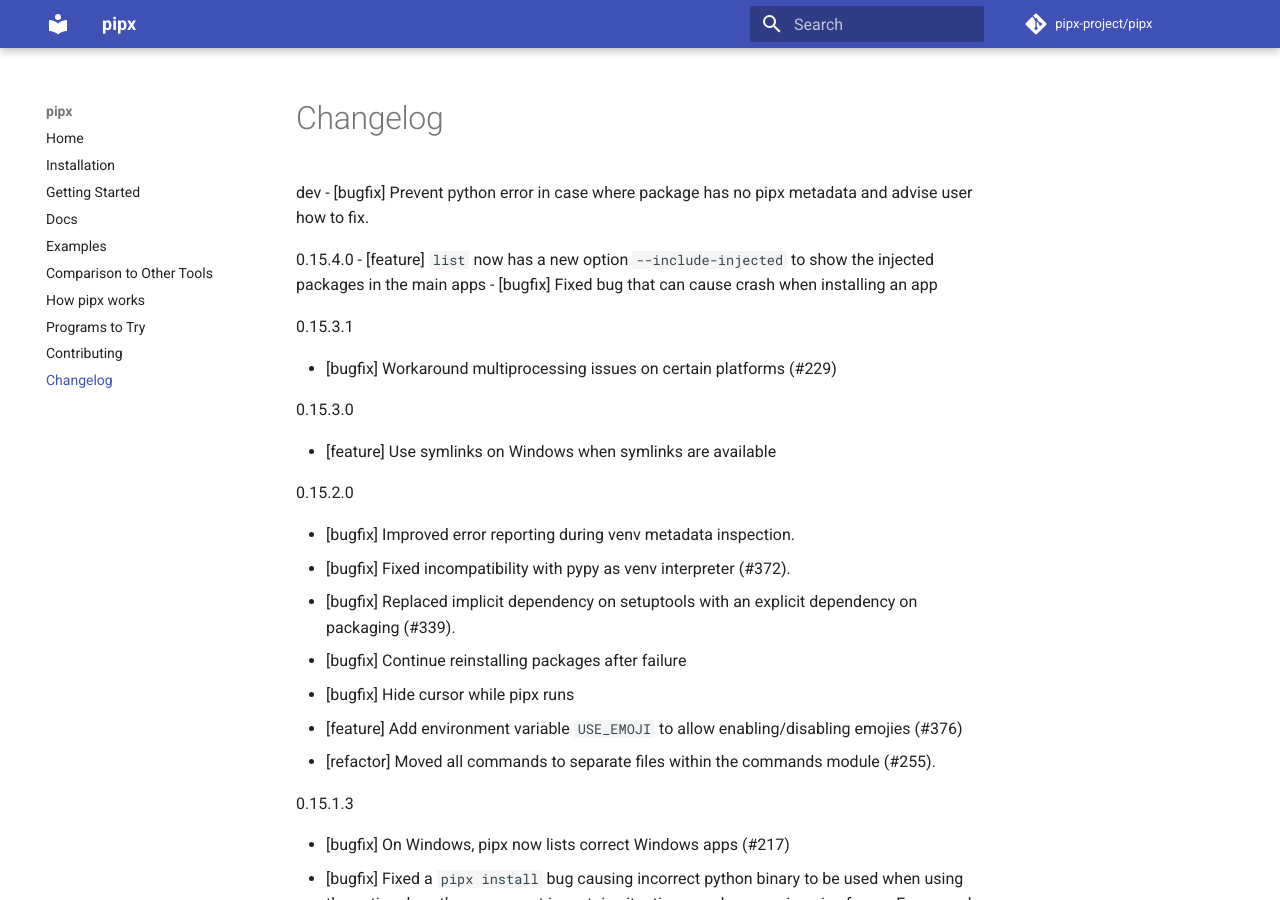
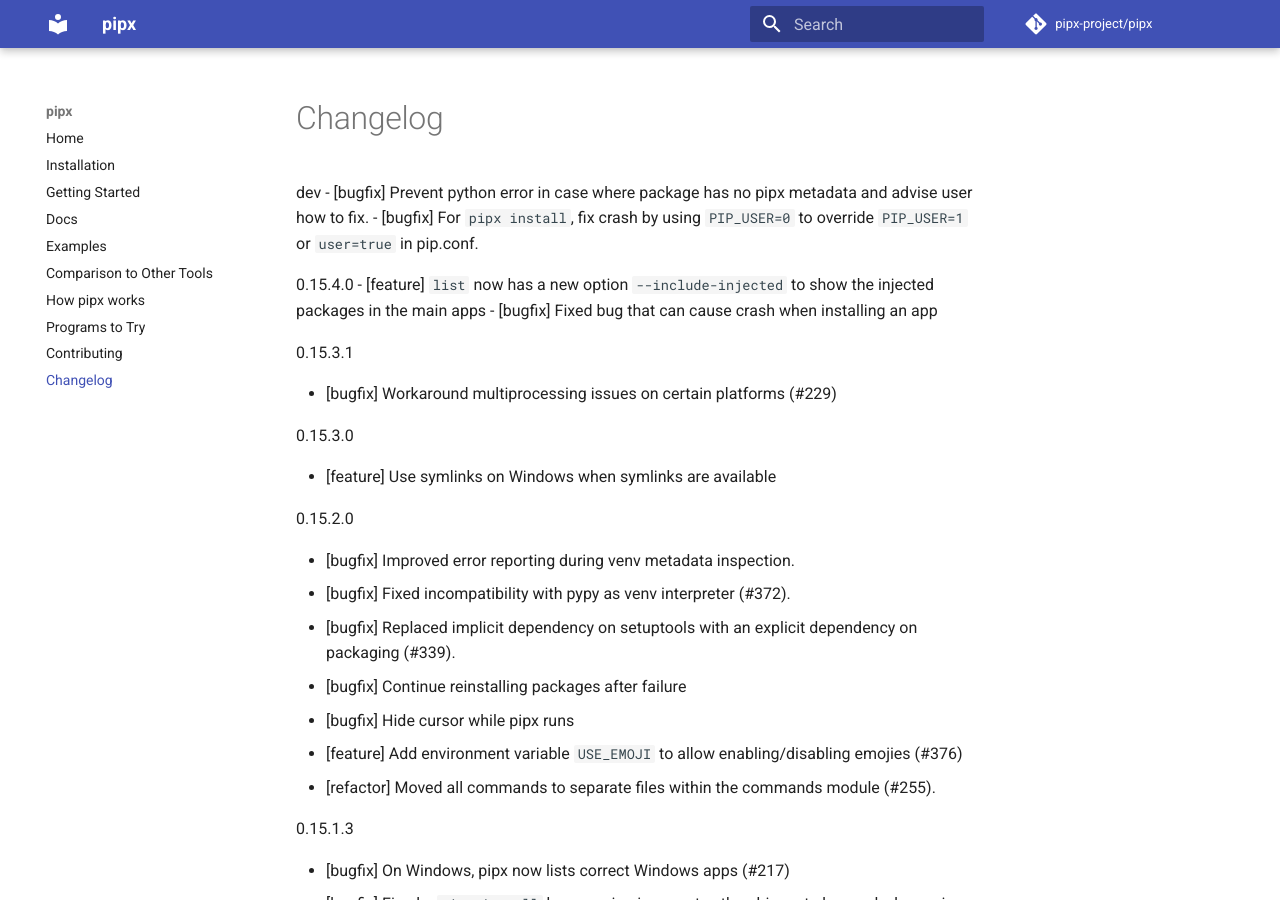
Before and after one commit to pypa/pipx, an MkDocs documentation site: the page built from docs/changelog.md, in a window 1280 px wide and 900 px high. Built offline with MkDocs 1.6.1 and Material for MkDocs 9.7.7, drawn with Linux system fonts in a browser that asks for light colours; comment, search, counter and statistics services are not loaded.

Commit message:
Add changelog entry.

```diff
--- a/docs/changelog.md
+++ b/docs/changelog.md
@@ -1,5 +1,6 @@
 dev
 - [bugfix] Prevent python error in case where package has no pipx metadata and advise user how to fix.
+- [bugfix] For `pipx install`, fix crash by using `PIP_USER=0` to override `PIP_USER=1` or `user=true` in pip.conf.
 
 0.15.4.0
 - [feature] `list` now has a new option `--include-injected` to show the injected packages in the main apps
```
